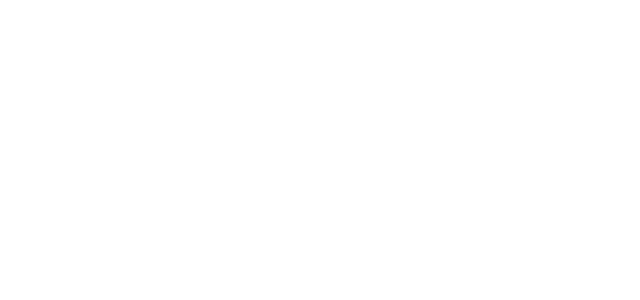
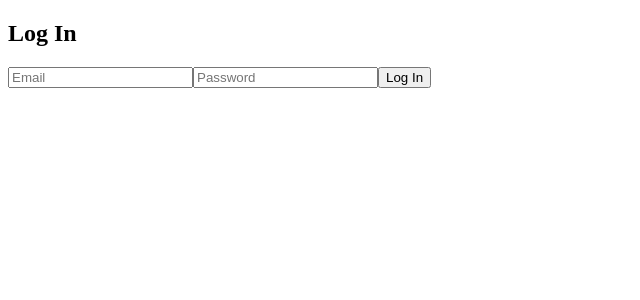
Before and after one commit to mattomar/club-members, a React app: page /login in a window 1280 px wide. Before the commit this address had no page. Shown: the top 300 px of the page, without its empty margins (0-640 px from the left). Built offline with nearby package versions, Linux system fonts and the light colour scheme.

Commit message:
added the login path and authentication

```diff
--- /dev/null
+++ b/pages/logIn.js
@@ -0,0 +1,36 @@
+import AuthForm from "../components/authForm";
+import React from "react";
+import { useNavigate } from "react-router-dom";
+
+const Login = () => {
+  const navigate = useNavigate();
+
+  const handleLogin = async (e, { email, password }) => {
+    e.preventDefault();
+
+    try {
+      const response = await fetch("http://localhost:5005/api/auth/login", {
+        method: "POST",
+        headers: { "Content-Type": "application/json" },
+        body: JSON.stringify({ email, password }),
+      });
+
+      const data = await response.json();
+
+      if (response.ok) {
+        console.log("Login successful:", data);
+        localStorage.setItem("token", data.token); // Store token
+        navigate("/"); // Redirect to homepage
+      } else {
+        console.error("Login failed:", data.message);
+      }
+    } catch (error) {
+      console.error("Error:", error);
+    }
+  };
+  console.log("✅ Login Component Loaded!"); // Add this line
+
+  return <AuthForm type="login" onSubmit={handleLogin} />;
+};
+
+export default Login;
--- a/pages/signUp.js
+++ b/pages/signUp.js
@@ -1,5 +1,6 @@
 import AuthForm from "../components/authForm";
 import React from "react";
+import { Link } from "react-router-dom";
 const Signup = () => {
   const handleSignup = async (e, { firstName, lastName, email, password }) => {
     e.preventDefault();
@@ -7,7 +8,7 @@ const Signup = () => {
     const userData = { firstName, lastName, email, password };
 
     try {
-        const response = await fetch("http://localhost:5004/api/auth/signup", {
+        const response = await fetch("http://localhost:5005/api/auth/signup", {
             method: "POST",
         headers: { "Content-Type": "application/json" },
         body: JSON.stringify(userData),
@@ -26,7 +27,14 @@ const Signup = () => {
     }
   };
 
-  return <AuthForm type="signup" onSubmit={handleSignup} />;
+  return (
+    <div>
+      <AuthForm type="signup" onSubmit={handleSignup} />
+      <p>
+        Already have an account? <Link to="/login">Login here</Link>
+      </p>
+    </div>
+  );
 };
 
 export default Signup;
--- a/src/App.jsx
+++ b/src/App.jsx
@@ -1,18 +1,20 @@
 import React from "react";
 import { BrowserRouter as Router, Routes, Route } from "react-router-dom";
-import Signup from "../pages/signUp";
+import { useRoutes } from "react-router-dom";
+import routes from "./routes/routes";
+function AppRoutes() {
+  return useRoutes(routes); // Let `useRoutes` handle everything
+}
 
 function App() {
   return (
     <Router>
       <div className="app-container">
-        <Routes>
-          <Route path="/" element={<Signup />} />
-
-        </Routes>
+        <AppRoutes />
       </div>
     </Router>
   );
 }
 
+
 export default App;
--- /dev/null
+++ b/src/routes/routes.js
@@ -0,0 +1,16 @@
+import Signup from "../../pages/signUp";
+import Login from "../../pages/logIn";
+import React from "react";
+
+const routes = [
+  {
+    path: "/",
+    element: <Signup />, // Default route
+  },
+  {
+    path: "/login",
+    element: <Login />,
+  },
+];
+
+export default routes;
--- a/webpack.config.js
+++ b/webpack.config.js
@@ -8,7 +8,7 @@ module.exports = {
         filename: 'index.bundle.js',
     },
     devServer: {
-        port: 3001,
+        port: 3004,
         open: true,
         hot: true,
         static: path.resolve(__dirname, 'dist'), // Serve content from the 'dist' folder
```
